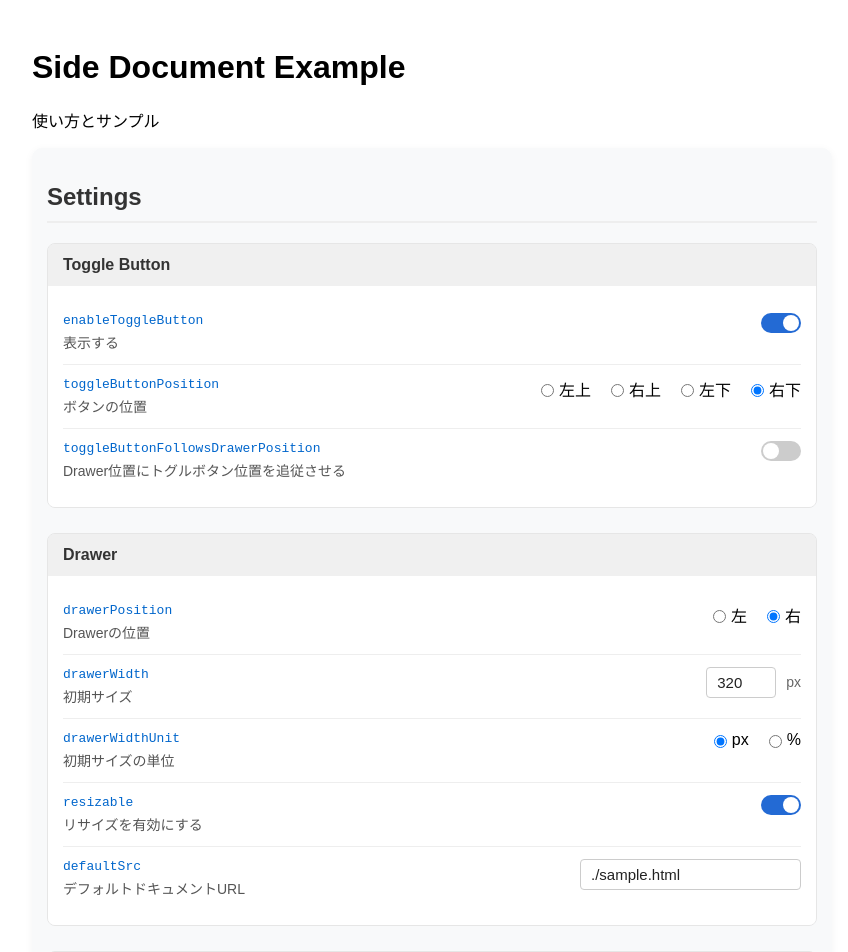
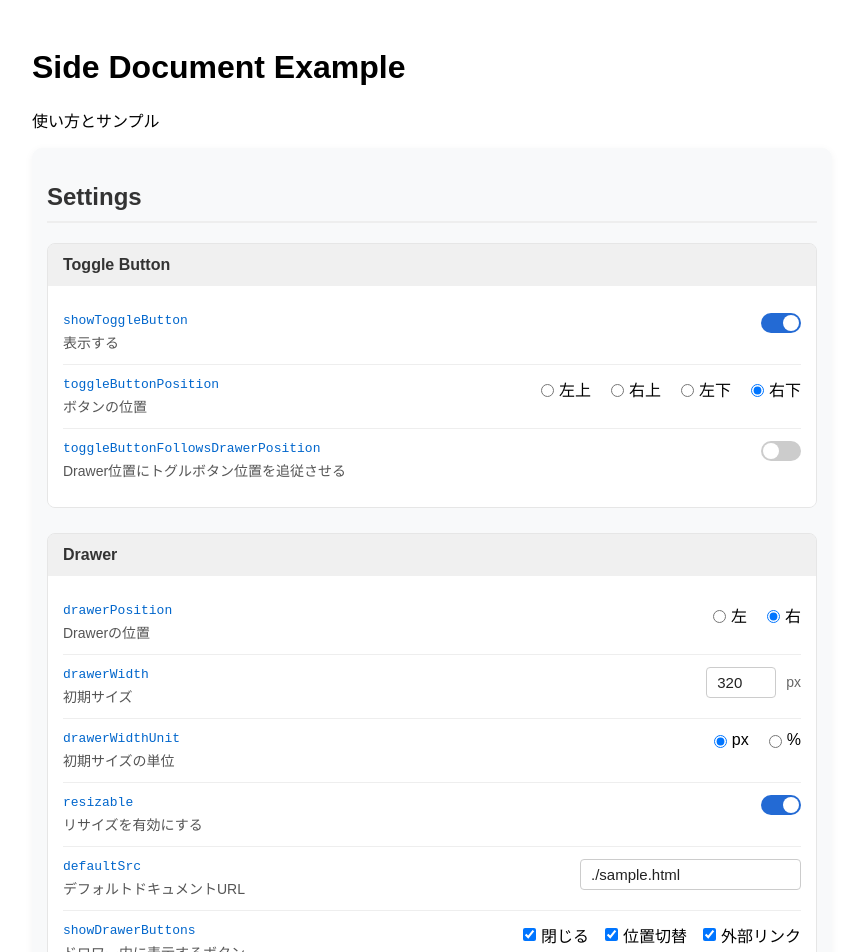
Before and after one commit to try0/side-document, a Svelte app in the folder side-document-js/: page / in a window 1280 px wide. Shown: the top 952 px of the page, without its empty margins (208-1056 px from the left). Built offline with nearby package versions, Linux system fonts and the light colour scheme.

Commit message:
オプション追加 他

```diff
--- a/side-document-js/src/App.svelte
+++ b/side-document-js/src/App.svelte
@@ -23,7 +23,7 @@
         if (option.drawerWidth !== preOption.drawerWidth) {
             upd = true;
         }
-        if (option.enableToggleButton !== preOption.enableToggleButton) {
+        if (option.showToggleButton !== preOption.showToggleButton) {
             upd = true;
         }
         if (option.toggleButtonPosition !== preOption.toggleButtonPosition) {
@@ -47,6 +47,13 @@
         if (
             option.toggleButtonFollowsDrawerPosition !==
             preOption.toggleButtonFollowsDrawerPosition
+        ) {
+            upd = true;
+        }
+
+        if (
+            JSON.stringify(option.showDrawerButtons) !==
+            JSON.stringify(preOption.showDrawerButtons)
         ) {
             upd = true;
         }
@@ -97,14 +104,14 @@
                 <div class="setting-content">
                     <div class="setting-row">
                         <div class="setting-label">
-                            <code>enableToggleButton</code>
+                            <code>showToggleButton</code>
                             <div class="label-description">表示する</div>
                         </div>
                         <div class="setting-control">
                             <label class="toggle-switch">
                                 <input
                                     type="checkbox"
-                                    bind:checked={option.enableToggleButton}
+                                    bind:checked={option.showToggleButton}
                                 />
                                 <span class="toggle-slider"></span>
                             </label>
@@ -279,6 +286,93 @@
                                 placeholder="https://example.com/docs"
                                 class="url-input"
                             />
+                        </div>
+                    </div>
+                    <div class="setting-row">
+                        <div class="setting-label">
+                            <code>showDrawerButtons</code>
+                            <div class="label-description">
+                                ドロワー内に表示するボタン
+                            </div>
+                        </div>
+                        <div class="setting-control">
+                            <label
+                                class="radio-option"
+                                style="margin-right:12px;"
+                            >
+                                <input
+                                    type="checkbox"
+                                    value="close"
+                                    checked={option.showDrawerButtons.includes(
+                                        "close",
+                                    )}
+                                    on:change={(e) => {
+                                        if (e.target.checked) {
+                                            option.showDrawerButtons = [
+                                                ...option.showDrawerButtons,
+                                                "close",
+                                            ];
+                                        } else {
+                                            option.showDrawerButtons =
+                                                option.showDrawerButtons.filter(
+                                                    (v) => v !== "close",
+                                                );
+                                        }
+                                    }}
+                                />
+                                <span>閉じる</span>
+                            </label>
+                            <label
+                                class="radio-option"
+                                style="margin-right:12px;"
+                            >
+                                <input
+                                    type="checkbox"
+                                    value="position-change"
+                                    checked={option.showDrawerButtons.includes(
+                                        "position-change",
+                                    )}
+                                    on:change={(e) => {
+                                        if (e.target.checked) {
+                                            option.showDrawerButtons = [
+                                                ...option.showDrawerButtons,
+                                                "position-change",
+                                            ];
+                                        } else {
+                                            option.showDrawerButtons =
+                                                option.showDrawerButtons.filter(
+                                                    (v) =>
+                                                        v !== "position-change",
+                                                );
+                                        }
+                                    }}
+                                />
+                                <span>位置切替</span>
+                            </label>
+                            <label class="radio-option">
+                                <input
+                                    type="checkbox"
+                                    value="external-link"
+                                    checked={option.showDrawerButtons.includes(
+                                        "external-link",
+                                    )}
+                                    on:change={(e) => {
+                                        if (e.target.checked) {
+                                            option.showDrawerButtons = [
+                                                ...option.showDrawerButtons,
+                                                "external-link",
+                                            ];
+                                        } else {
+                                            option.showDrawerButtons =
+                                                option.showDrawerButtons.filter(
+                                                    (v) =>
+                                                        v !== "external-link",
+                                                );
+                                        }
+                                    }}
+                                />
+                                <span>外部リンク</span>
+                            </label>
                         </div>
                     </div>
                 </div>
--- a/side-document-js/src/SideDocument.ts
+++ b/side-document-js/src/SideDocument.ts
@@ -31,7 +31,7 @@ export class SideDocument {
         /**
          * トグルボタンを有効にするか
          */
-        enableToggleButton: true,
+        showToggleButton: true,
         /**
          * トグルボタンの位置
          */
@@ -80,11 +80,15 @@ export class SideDocument {
          * i18nテキスト
          */
         i18nText: SideDocument.defaultI18NText,
+        /**
+         * ドキュメントDrawerのボタンを表示するか
+         */
+        showDrawerButtons: ["close", "position-change", "external-link"],
     };
 
 
 
-    container?: HTMLDivElement;
+    container?: HTMLElement;
     option: SideDocumentOption;
     documentContainer: SideDocumentContainer;
 
--- a/side-document-js/src/lib/SideDocumentContainer.svelte
+++ b/side-document-js/src/lib/SideDocumentContainer.svelte
@@ -21,7 +21,7 @@
 
     $effect(() => {
         documentDrawerState.isVisibleToggleButton =
-            option.enableToggleButton ?? true;
+            option.showToggleButton ?? true;
     });
 
     // トグルボタンの位置クラスを計算
@@ -58,12 +58,12 @@
         }
     });
 
-    let containerElement: HTMLDivElement | null = $state(null);
+    let containerRootElement: HTMLDivElement | null = $state(null);
 
     // ドキュメントのDrawerの状態を管理するためのコンテキスト
     let documentDrawerState: SideDocumentDrawerState = $state({
         isOpened: false,
-        isVisibleToggleButton: option.enableToggleButton ?? true,
+        isVisibleToggleButton: option.showToggleButton ?? true,
     });
     setContext("documentDrawerState", documentDrawerState);
 
@@ -106,7 +106,7 @@
 </script>
 
 <div
-    bind:this={containerElement}
+    bind:this={containerRootElement}
     style="
     --sd-primary-color: {option.primaryColor || '#d80000'};
     --sd-drawer-z-index: {option.drawerZIndex || 1000};
@@ -114,7 +114,7 @@
 >
     <!-- ドキュメント　メインコンポーネント -->
 
-    <SideDocumentDrawer bind:this={documentDrawer} {containerElement} />
+    <SideDocumentDrawer bind:this={documentDrawer} {containerRootElement} />
 
     {#if documentDrawerState.isVisibleToggleButton}
         <div>
@@ -220,7 +220,7 @@
         transform: scale(0.95);
     }
     .sd-toggle-button:hover {
-        filter: brightness(1.15) saturate(1.2);
+        background: color-mix(in srgb, var(--sd-primary-color, #236ad4) 90%, #fff 10%);
         outline: 2px solid var(--sd-primary-color, #236ad4);
         outline-offset: 2px;
         box-shadow: 0 0 0 4px
@@ -259,8 +259,8 @@
     :global([data-sd-c-tooltip-position="top"])::after {
         bottom: 100%;
         left: 50%;
-        transform: translateX(-50%) translateY(5px);
-        margin-bottom: 5px;
+        transform: translateX(-50%) translateY(7px);
+        margin-bottom: 7px;
     }
     :global([data-sd-c-tooltip-position="top"]):hover::after {
         transform: translateX(-50%) translateY(0);
@@ -269,8 +269,8 @@
     :global([data-sd-c-tooltip-position="bottom"])::after {
         top: 100%;
         left: 50%;
-        transform: translateX(-50%) translateY(-5px);
-        margin-top: 5px;
+        transform: translateX(-50%) translateY(-7px);
+        margin-top: 7px;
     }
     :global([data-sd-c-tooltip-position="bottom"]):hover::after {
         transform: translateX(-50%) translateY(0);
@@ -279,8 +279,8 @@
     :global([data-sd-c-tooltip-position="left"])::after {
         right: 100%;
         top: 50%;
-        transform: translateY(-50%) translateX(5px);
-        margin-right: 5px;
+        transform: translateY(-50%) translateX(7px);
+        margin-right: 7px;
     }
     :global([data-sd-c-tooltip-position="left"]):hover::after {
         transform: translateY(-50%) translateX(0);
@@ -289,8 +289,8 @@
     :global([data-sd-c-tooltip-position="right"])::after {
         left: 100%;
         top: 50%;
-        transform: translateY(-50%) translateX(-5px);
-        margin-left: 5px;
+        transform: translateY(-50%) translateX(-7px);
+        margin-left: 7px;
     }
     :global([data-sd-c-tooltip-position="right"]):hover::after {
         transform: translateY(-50%) translateX(0);
@@ -316,7 +316,7 @@
         left: 50%;
         transform: translateX(-50%);
         border-top-color: #dadada;
-        margin-bottom: -5px;
+        margin-bottom: -3px;
     }
 
     :global([data-sd-c-tooltip-position="bottom"])::before {
@@ -324,7 +324,7 @@
         left: 50%;
         transform: translateX(-50%);
         border-bottom-color: #dadada;
-        margin-top: -5px;
+        margin-top: -3px;
     }
 
     :global([data-sd-c-tooltip-position="left"])::before {
@@ -332,7 +332,7 @@
         right: 100%;
         transform: translateY(-50%);
         border-left-color: #dadada;
-        margin-right: -5px;
+        margin-right: -3px;
     }
 
     :global([data-sd-c-tooltip-position="right"])::before {
@@ -340,7 +340,7 @@
         left: 100%;
         transform: translateY(-50%);
         border-right-color: #dadada;
-        margin-left: -5px;
+        margin-left: -3px;
     }
 
     :global([data-sd-c-tooltip]):hover::before {
```
Also changed, not shown: side-document-js/src/lib/SideDocumentDrawer.svelte (+50 -13 lines), side-document-js/src/types.ts (+13 -1 lines).
